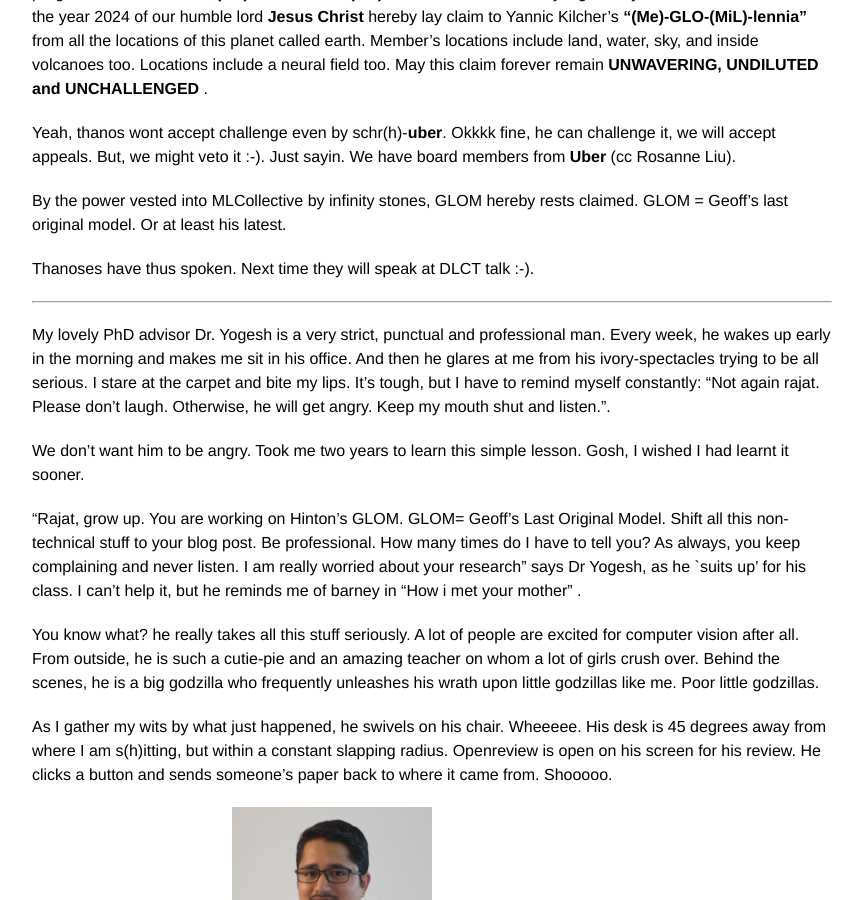
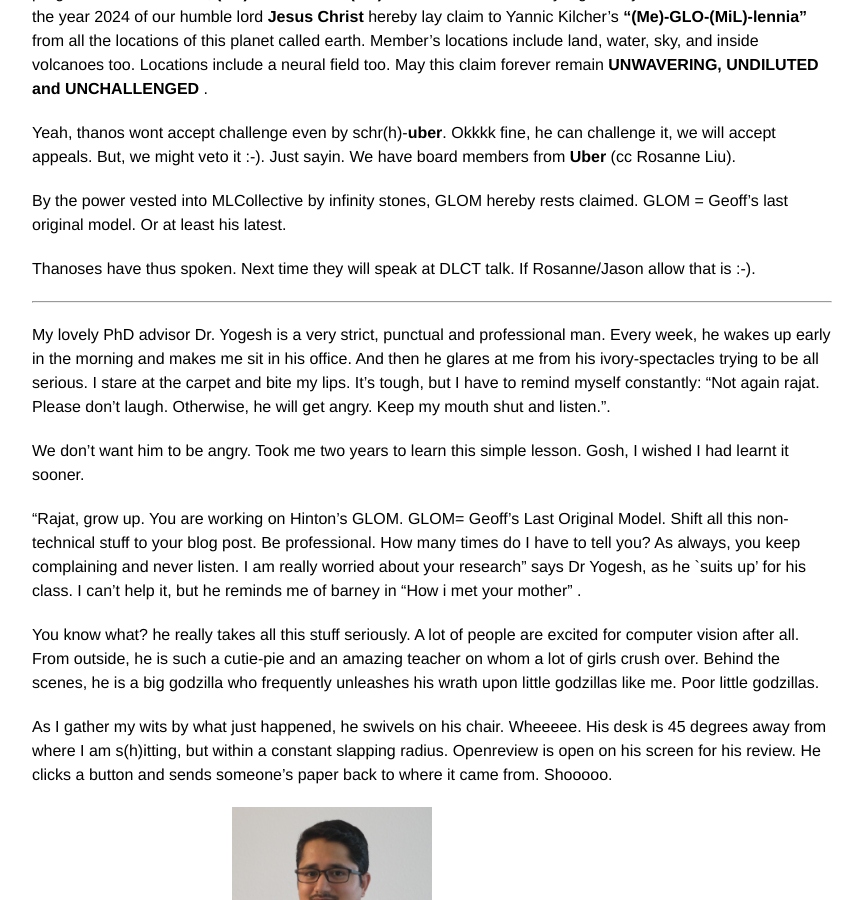
Before and after one commit to rajatmodi62/rajatmodi62.github.io, a Jekyll site: the page built from _posts/2024-10-26-hinton_apm.md, in a window 1280 px wide and 900 px high, scrolled down 1810 px. Shown: the whole window, without its empty margins (208-1069 px from the left). Built offline with Jekyll 4.4.1, drawn with Linux system fonts in a browser that asks for light colours; comment, search, counter and statistics services are not loaded.

```diff
--- a/_posts/2024-10-26-hinton_apm.md
+++ b/_posts/2024-10-26-hinton_apm.md
@@ -33,7 +33,7 @@ Yeah, thanos wont accept challenge even by schr(h)-<b>uber</b>. Okkkk fine, he c
 
 By the power vested into MLCollective by infinity stones, GLOM hereby rests claimed. GLOM = Geoff's last original model. Or at least his latest.
 
-Thanoses have thus spoken. Next time they will speak at DLCT talk :-).
+Thanoses have thus spoken. Next time they will speak at DLCT talk. If Rosanne/Jason allow that is :-).
 
 ----------------
 
```
